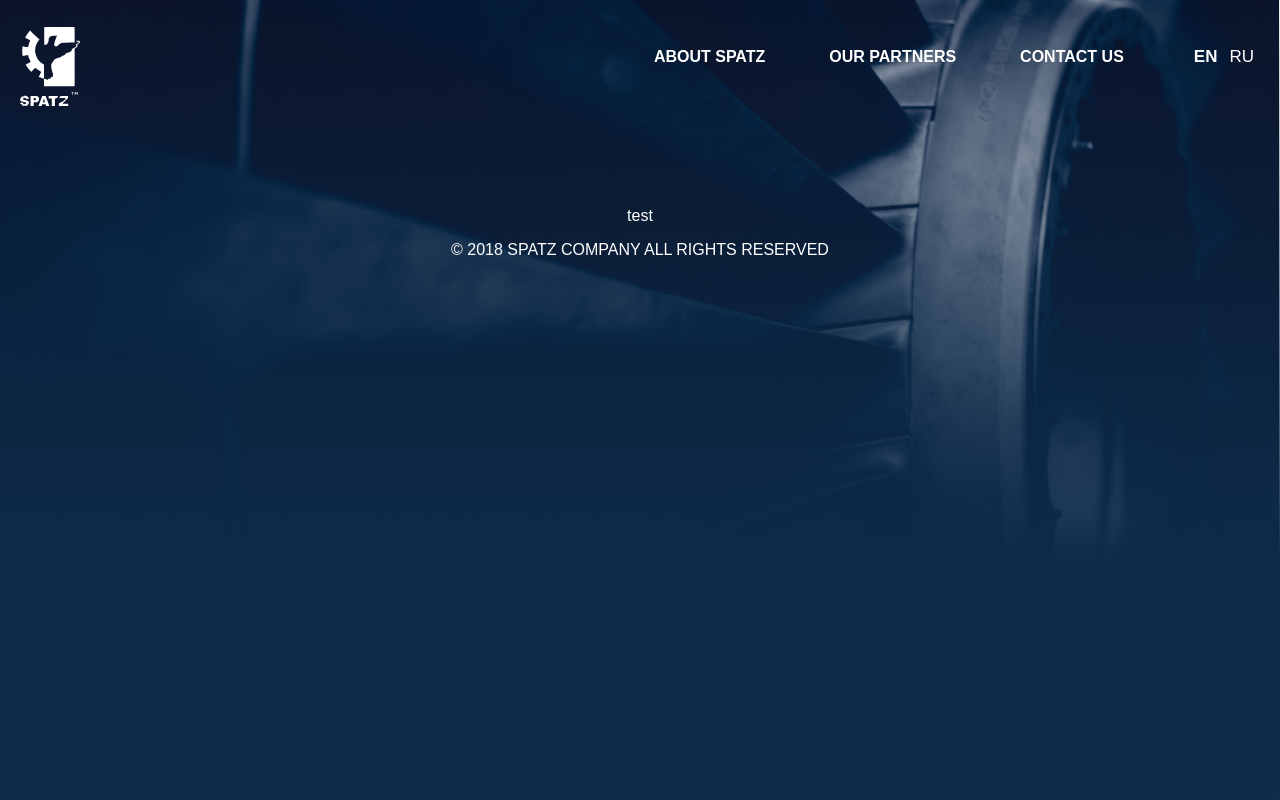
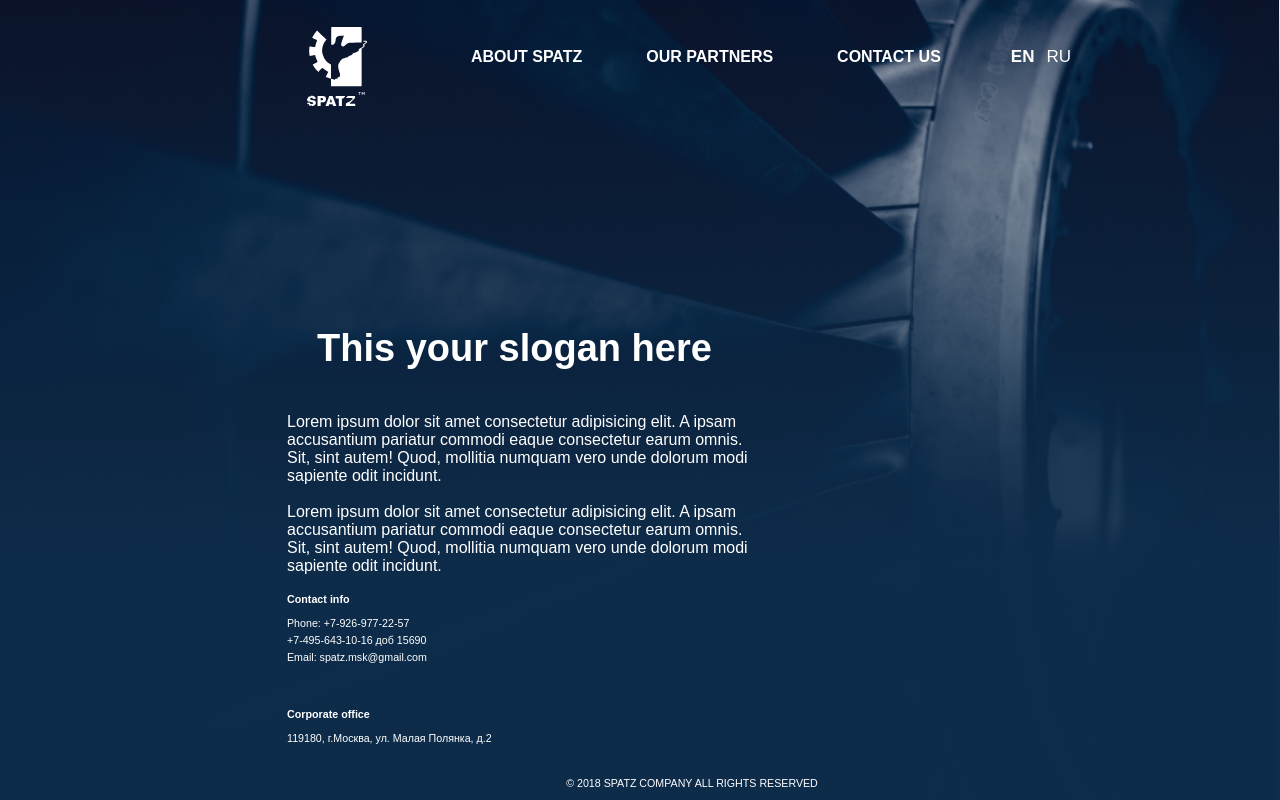
Before and after one commit to Georgeek/vue-spatz, a Vue app: page /#/about in a window 1280 px wide. Both pictures are taken after a click on the button "EN". Built offline with nearby package versions, Linux system fonts and the light colour scheme.

Commit message:
styling around

```diff
--- a/src/App.vue
+++ b/src/App.vue
@@ -30,10 +30,7 @@ body, html {
   font-family: Arial, sans-serif;
   -webkit-font-smoothing: antialiased;
   -moz-osx-font-smoothing: grayscale;
-  text-align: center;
   color: #fff;
-  /* background: linear-gradient(0, #0d2c4a 25%, #fff) */
-
 }
 
 ul {
--- a/src/components/Footer.vue
+++ b/src/components/Footer.vue
@@ -19,5 +19,7 @@ export default {
     &__item
       margin: 0 auto
     p
+      font-size: 8pt
+      text-align: center
       text-transform: uppercase
 </style>
--- a/src/components/Header.vue
+++ b/src/components/Header.vue
@@ -1,6 +1,6 @@
 <template lang="pug">
-  header
-    .container
+  header.header
+    .header__wrap
       nav.mobile-nav(:class="{down: isActive}")
         h1 Menu
         ul
@@ -76,12 +76,12 @@ export default {
     text-decoration: none
     font-weight: bold
 
-  .container
+  .header
+    &__wrap
       margin: 27px auto 120px
       display: flex
       justify-content: space-between
       align-items: center
-    max-width: 1366px
 
       @media(max-width: 1370px)
         margin: 27px 20px 120px
@@ -164,10 +164,11 @@ export default {
     display: none
     width: 100%
     height: auto
+    text-align: center
+    text-shadow: 1px 1px 1px rgba(0, 0, 0, .4)
     background: pink
+    box-shadow: 0 0 10px 2px #000
     transition: top .4s ease-in-out
-    text-shadow: 1px 1px 1px rgba(0, 0, 0, .4)
-    box-shadow: 0 0 10px 2px #000
     &__item
       margin-bottom: 10px
     @media (max-width: 760px)
--- a/src/components/HelloWorld.vue
+++ b/src/components/HelloWorld.vue
@@ -1,10 +1,53 @@
 <template>
   <div class="bg bg--first">
-    <vheader></vheader>
-    <h1>{{ msg }}</h1>
-    <h2>index page navigation</h2>
-    <h2>Ecosystem</h2>
-    <vfooter></vfooter>
+    <div class="container">
+      <vheader></vheader>
+
+      <div class="page-content">
+
+        <!-- Title -->
+        <div class="page-title">
+          <div class="page-title__wrap">
+            <h1 class="title">This your slogan here</h1>
+          </div>
+        </div>
+
+        <!-- Content -->
+        <div class="content">
+          <div class="content__wrap">
+            <div class="content__row">
+              <div class="content__left">
+                <p class="description description__text">Lorem ipsum dolor sit amet consectetur adipisicing elit. A ipsam accusantium pariatur commodi eaque consectetur earum omnis. Sit, sint autem! Quod, mollitia numquam vero unde dolorum modi sapiente odit incidunt.</p>
+                <p class="description description__text">Lorem ipsum dolor sit amet consectetur adipisicing elit. A ipsam accusantium pariatur commodi eaque consectetur earum omnis. Sit, sint autem! Quod, mollitia numquam vero unde dolorum modi sapiente odit incidunt.</p>
+              </div>
+              <div class="content__right">
+                <div class="contact">
+                  <div class="contact__wrap">
+                    <div class="contact__info">
+                      <h6 class="contact__title">Contact info</h6>
+                      <ul>
+                        <li class="contact__item">Phone: +7-926-977-22-57</li>
+                        <li class="contact__item">+7-495-643-10-16 доб 15690</li>
+                        <li class="contact__item">Email: spatz.msk@gmail.com</li>
+                      </ul>
+                    </div>
+                    <div class="contact__address">
+                      <h6 class="contact__title">Corporate office</h6>
+                      <p class="contact__item">119180, г.Москва, ул. Малая Полянка, д.2</p>
+                    </div>
+                  </div>
+                </div>
+
+              </div>
+            </div>
+          </div>
+        </div>
+
+      </div>
+
+      <vfooter></vfooter>
+    </div>
+
   </div>
 </template>
 
@@ -33,4 +76,72 @@ export default {
     background-repeat: no-repeat
     background-position: center
     background-size: cover
+
+.container
+  margin: 0 auto
+  padding: 0 183px 0 287px
+  max-width: 1366px
+  height: 100%
+  display: flex
+  flex-direction: column
+  justify-content: space-between
+  box-sizing: border-box
+
+  @media (max-width: 1266px)
+    padding: 0 91px 0 143px
+  @media (max-width: 980px)
+    padding: 0 10px
+
+.page-content
+  max-height: 320px
+  height: 100%
+  display: flex
+  flex-direction: column
+  justify-content: space-between
+
+.page-title
+  &__wrap
+    margin-bottom: 25px
+    margin-left: 30px
+
+.title
+  margin: 0
+  font-size: 38px
+  font-weight: bold
+.content
+  &__row
+    margin-left: 30px
+    display: flex
+    flex-direction: row
+    justify-content: space-between
+
+    @media (max-width: 980px)
+      flex-direction: column
+  &__left
+    max-width: 462px
+  &__right
+    max-width: 273px
+  &__title
+    margin: 0
+    font-size: 22px
+    text-transform: uppercase
+    color: #0086bc
+.contact
+  &__wrap
+    max-width: 225px
+    width: 100%
+  &__info
+    margin-bottom: 40px
+  &__item
+    margin-bottom: 5px
+    font-size: 8pt
+  &__title
+    margin: 0 0 12px 0
+    font-weight: bold
+
+.description
+  &__text
+    font-size: 12pt
+    margin: 18px 0
+
 </style>
--- a/src/pages/about.vue
+++ b/src/pages/about.vue
@@ -1,10 +1,50 @@
 <template>
   <section class="bg bg--third">
-    <vheader></vheader>
-    <div class="container green">
-      test
+    <div class="container">
+      <vheader></vheader>
+
+      <div class="page-content">
+
+        <!-- Title -->
+        <div class="page-title">
+          <div class="page-title__wrap">
+            <h1 class="title">This your slogan here</h1>
+          </div>
+        </div>
+
+        <!-- Content -->
+        <div class="content">
+          <div class="content__wrap">
+            <div class="content__left">
+              <p class="description description__text">Lorem ipsum dolor sit amet consectetur adipisicing elit. A ipsam accusantium pariatur commodi eaque consectetur earum omnis. Sit, sint autem! Quod, mollitia numquam vero unde dolorum modi sapiente odit incidunt.</p>
+              <p class="description description__text">Lorem ipsum dolor sit amet consectetur adipisicing elit. A ipsam accusantium pariatur commodi eaque consectetur earum omnis. Sit, sint autem! Quod, mollitia numquam vero unde dolorum modi sapiente odit incidunt.</p>
+            </div>
+            <div class="content__right">
+              <div class="contact">
+                <div class="contact__wrap">
+                  <div class="contact__info">
+                    <h6 class="contact__title">Contact info</h6>
+                    <ul>
+                      <li class="contact__item">Phone: +7-926-977-22-57</li>
+                      <li class="contact__item">+7-495-643-10-16 доб 15690</li>
+                      <li class="contact__item">Email: spatz.msk@gmail.com</li>
+                    </ul>
+                  </div>
+                  <div class="contact__address">
+                    <h6 class="contact__title">Corporate office</h6>
+                    <p class="contact__item">119180, г.Москва, ул. Малая Полянка, д.2</p>
+                  </div>
+                </div>
+              </div>
+
+            </div>
+          </div>
+        </div>
+
+      </div>
+
+      <vfooter></vfooter>
     </div>
-    <vfooter></vfooter>
   </section>
 </template>
 
--- a/src/pages/main.vue
+++ b/src/pages/main.vue
@@ -1,10 +1,58 @@
 <template>
   <section class="bg bg--second">
-    <vheader></vheader>
-    <div class="container pink">
-      test
+    <div class="container">
+      <vheader></vheader>
+
+      <div class="page-content">
+
+        <!-- Title -->
+        <div class="page-title">
+          <div class="page-title__wrap">
+            <h1 class="title">This your slogan here</h1>
+          </div>
+        </div>
+
+
+        <!-- Content -->
+        <div class="content">
+          <div class="content__wrap">
+            <div class="content__row">
+              <h4 class="content__title">spatz</h4>
+            </div>
+            <div class="content__row">
+              <div class="content__left">
+                <p class="description description__text">Lorem ipsum dolor sit amet consectetur adipisicing elit. A ipsam accusantium pariatur commodi eaque consectetur earum omnis. Sit, sint autem! Quod, mollitia numquam vero unde dolorum modi sapiente odit incidunt.</p>
+                <p class="description description__text">Lorem ipsum dolor sit amet consectetur adipisicing elit. A ipsam accusantium pariatur commodi eaque consectetur earum omnis. Sit, sint autem! Quod, mollitia numquam vero unde dolorum modi sapiente odit incidunt.</p>
+              </div>
+              <div class="content__right">
+                <div class="contact">
+                  <div class="contact__wrap">
+                    <div class="contact__info">
+                      <h6 class="contact__title">Contact info</h6>
+                      <ul>
+                        <li class="contact__item">Phone: +7-926-977-22-57</li>
+                        <li class="contact__item">+7-495-643-10-16 доб 15690</li>
+                        <li class="contact__item">Email: spatz.msk@gmail.com</li>
+                      </ul>
+                    </div>
+                    <div class="contact__address">
+                      <h6 class="contact__title">Corporate office</h6>
+                      <p class="contact__item">119180, г.Москва, ул. Малая Полянка, д.2</p>
+                    </div>
+                  </div>
+                </div>
+
+              </div>
+            </div>
+          </div>
+        </div>
+
+
+
+      </div>
+
+      <vfooter></vfooter>
     </div>
-    <vfooter></vfooter>
   </section>
 </template>
 
```
Lines whose indentation alone changed are shown as unchanged.
